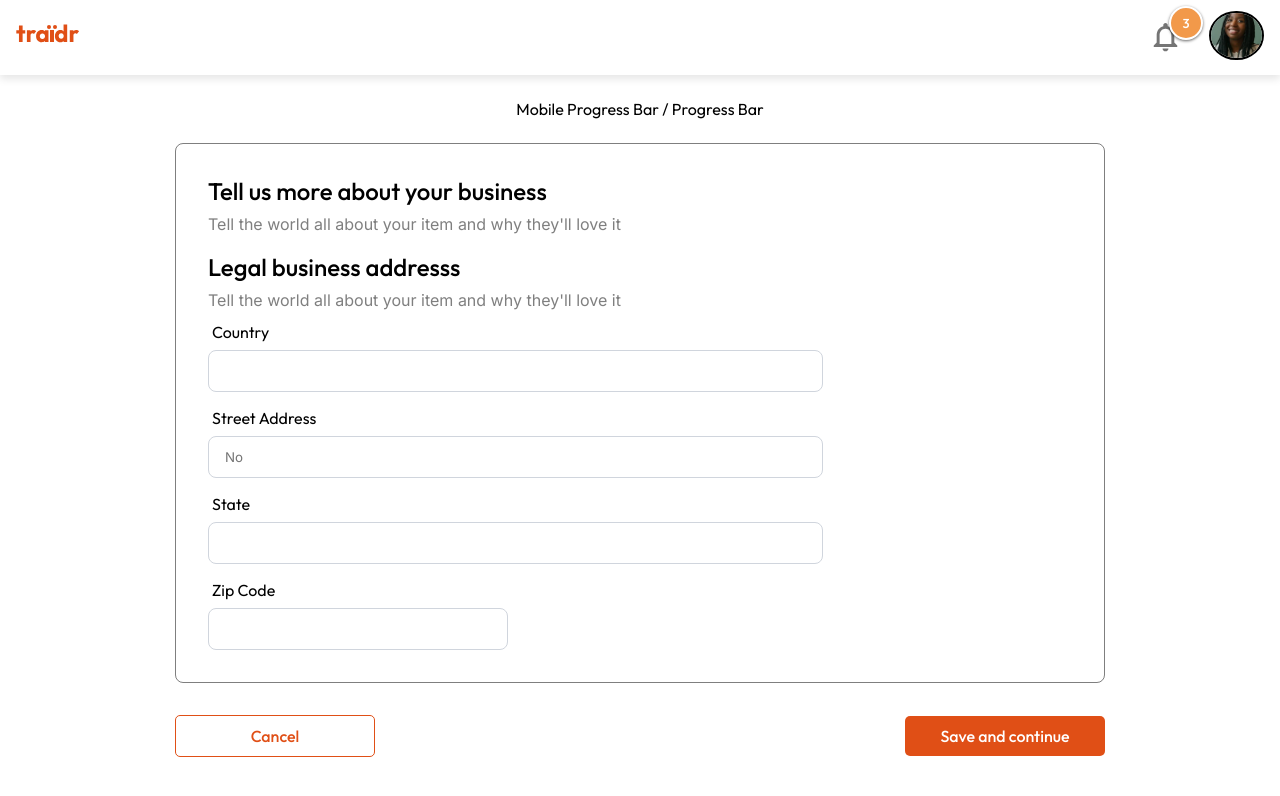
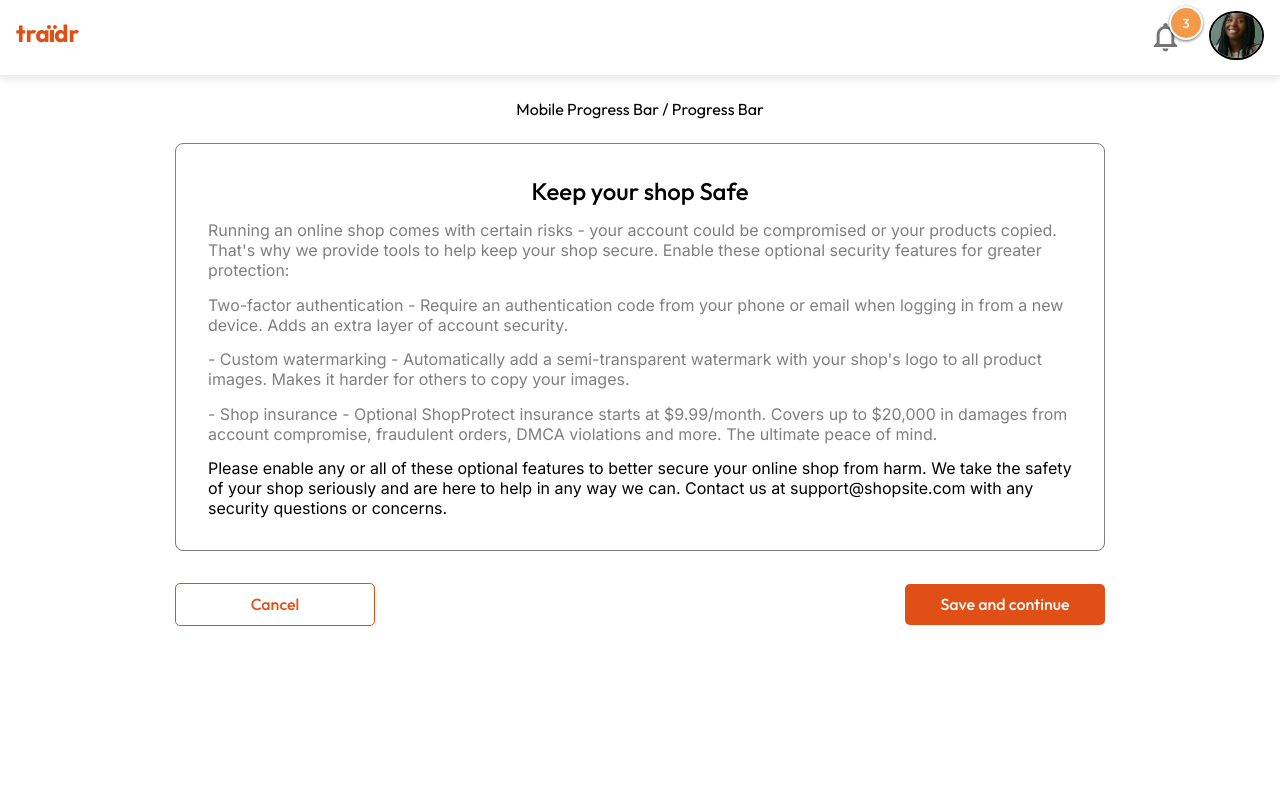
Before and after one commit to UzoAfrica/DG001-Live-Project, a React (Vite) app in the folder frontend/: page /create-shop in a window 1280 px wide. Shown: the top 796 px of the page. Built offline with nearby package versions, Linux system fonts and the light colour scheme; no server answers.

Commit message:
feat: add ShopReg4 page

```diff
--- a/frontend/src/components/CreateShop/MultiStepForm.tsx
+++ b/frontend/src/components/CreateShop/MultiStepForm.tsx
@@ -1,8 +1,8 @@
 import { Container, Button, Form, DesktopContainer } from './styles/Index';
 // import StepOne from './StepOne';
 // import StepTwo from './StepTwo';
-import StepThree from './StepThree';
-// import StepFour from './StepFour';
+// import StepThree from './StepThree';
+import StepFour from './StepFour';
 // import { useState } from 'react';
 
 const MultiStepForm = () => {
@@ -24,7 +24,8 @@ const MultiStepForm = () => {
           {/* Individual steps */}
           {/* <StepOne /> */}
           {/* <StepTwo /> */}
-          <StepThree />
+          {/* <StepThree /> */}
+          <StepFour />
 
           {/* Buttons */}
           <DesktopContainer
--- a/frontend/src/components/CreateShop/StepFour.tsx
+++ b/frontend/src/components/CreateShop/StepFour.tsx
@@ -1,9 +1,77 @@
-import { Container } from './styles/Index';
+import { Container, Paragraph } from './styles/Index';
+import { SecondDesktopContainer } from './styles/StepTwo';
 
 const StepFour = () => {
   return (
     <>
-      <Container className="step-four">Step Four</Container>
+      {/* Keep your shop safe */}
+      <SecondDesktopContainer
+        $display="flex"
+        $flexDirection="column"
+        $rowGap="1rem"
+        $width="100%"
+        $columnGap="1.5rem"
+        className="step-four-container"
+      >
+        <Container
+          $display="flex"
+          $flexDirection="column"
+          $rowGap="0.9rem"
+          $width="100%"
+        >
+          <Paragraph $fontSize="1.5rem" $fontWeight="500" $textAlign="center">
+            Keep your shop Safe
+          </Paragraph>
+          <Paragraph
+            $fontSize="1rem"
+            $color="rgba(0, 0, 0, 0.5)"
+            $fontFamily="'Inter', sans-serif"
+          >
+            Running an online shop comes with certain risks - your account could
+            be compromised or your products copied. That's why we provide tools
+            to help keep your shop secure. Enable these optional security
+            features for greater protection:
+          </Paragraph>
+          <Paragraph
+            $fontSize="1rem"
+            $color="rgba(0, 0, 0, 0.5)"
+            $fontFamily="'Inter', sans-serif"
+          >
+            Two-factor authentication - Require an authentication code from your
+            phone or email when logging in from a new device. Adds an extra
+            layer of account security.
+          </Paragraph>
+          <Paragraph
+            $fontSize="1rem"
+            $color="rgba(0, 0, 0, 0.5)"
+            $fontFamily="'Inter', sans-serif"
+          >
+            - Custom watermarking - Automatically add a semi-transparent
+            watermark with your shop's logo to all product images. Makes it
+            harder for others to copy your images.
+          </Paragraph>
+          <Paragraph
+            $fontSize="1rem"
+            $color="rgba(0, 0, 0, 0.5)"
+            $fontFamily="'Inter', sans-serif"
+          >
+            - Shop insurance - Optional ShopProtect insurance starts at
+            $9.99/month. Covers up to $20,000 in damages from account
+            compromise, fraudulent orders, DMCA violations and more. The
+            ultimate peace of mind.
+          </Paragraph>
+          <Paragraph
+            $fontSize="1rem"
+            $color="black"
+            $fontFamily="'Inter', sans-serif"
+          >
+            Please enable any or all of these optional features to better secure
+            your online shop from harm. We take the safety of your shop
+            seriously and are here to help in any way we can. Contact us at
+            support@shopsite.com with any security questions or concerns.
+          </Paragraph>
+        </Container>
+      </SecondDesktopContainer>
     </>
   );
 };
```
